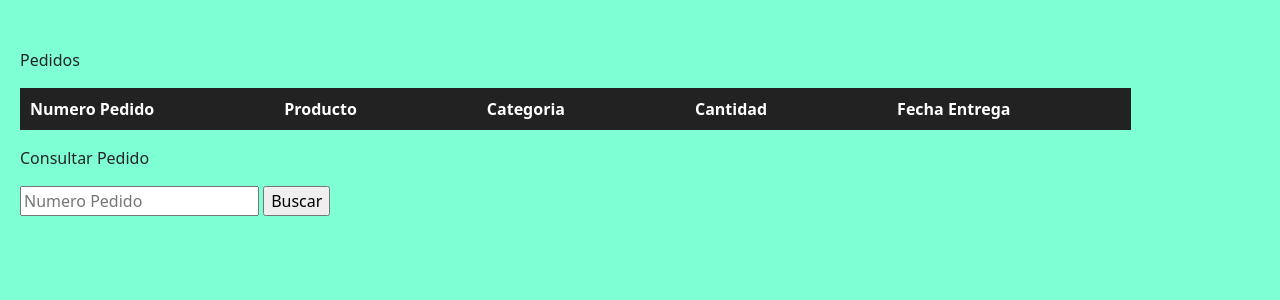
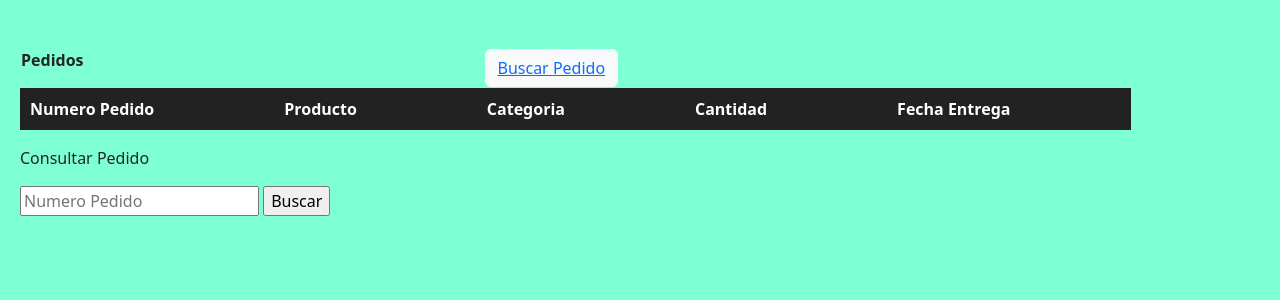
Before and after one commit to jaznarez/TerceraEntrega_JimenaAznarez, a Django app: page /MercadoApp/getPedido/ in a window 1280 px wide. Shown: the part 72-372 px from the top of the page. Run offline with Django 4.2, Linux system fonts and the light colour scheme; lists and menus that the app fills with data are empty; some libraries are stand-ins or nearby versions.

Commit message:
buscarpedido

```diff
--- a/MercadoApp/static/MercadoApp/css/Jime.css
+++ b/MercadoApp/static/MercadoApp/css/Jime.css
@@ -89,6 +89,10 @@ body{
     padding-right: 120px;
 }
 
+#buscarPedido tr th{
+    padding-right: 400px;
+}
+
 .btnEliminar a{
     border-radius: 15px !important;
     color: white !important;
--- a/MercadoApp/templates/MercadoApp/Pedidos.html
+++ b/MercadoApp/templates/MercadoApp/Pedidos.html
@@ -10,7 +10,11 @@
 
         {% block contenidoQueCambia %}
             <div class="formPedidoFormulario">
-            <p>Pedidos</p>
+            <table id="buscarPedido">
+                <th><p>Pedidos</p>
+                <th><button class="btn btn-light btnNuevoPedido"><a href="{% url 'getPedido' %}">Buscar Pedido</a></button></th>
+
+            </table>
             <table id="tableInfoPedidos">
                 <tr id="tituloTablaPedidos">
                     <th>Numero Pedido</th>
@@ -18,6 +22,7 @@
                     <th>Categoria </th>
                     <th>Cantidad   </th>
                     <th>Fecha Entrega</th>
+
 
 
                 </tr>
--- a/MercadoApp/templates/MercadoApp/getPedido.html
+++ b/MercadoApp/templates/MercadoApp/getPedido.html
@@ -10,7 +10,7 @@
             </form>
 
             {% if pedido %}
-                {% for i in Pedido %}
+                {% for i in Pedidos %}
                     <li> {{i.numero_pedido}} </li>
                     <li> {{i.nombre_producto}} </li>
                     <li> {{i.categoria_producto}} </li>
--- a/MercadoApp/urls.py
+++ b/MercadoApp/urls.py
@@ -23,5 +23,5 @@ urlpatterns = [
     path("eliminarPedido/<numero_pedido>", eliminarPedido, name="eliminarPedido"),
     path("editarPedido/<numero_pedido>", editarPedido, name="editarPedido"),
     path("getPedido/", getPedido, name="getPedido"),
-
+    path("buscarPedido/", buscarPedido, name="buscarPedido"),
 ]
--- a/MercadoApp/views.py
+++ b/MercadoApp/views.py
@@ -112,6 +112,17 @@ def editarCliente(request, nombre_cliente):
     else:
         miFormulario = formClienteFormulario(initial={"nombre": cliente.nombre, "apellido": cliente.apellido, "email":cliente.email, "telefono": cliente.telefono, "edad":cliente.edad})
     return render(request, "MercadoApp/editarCliente.html", {"miFormulario":miFormulario, "cliente": nombre_cliente, "avatar":avatar})
+
+def buscarPedido(request):
+    avatar = getavatar(request)
+    if request.GET["numero_pedido"]:
+        numero = request.GET["numero_pedido"]
+        pedido = Pedidos.objects.filter(numero_pedido = numero)
+        return redirect('getPedido')
+        #return render(request, "MercadoApp/getPedido.html", {"pedido": pedido, "avatar":avatar})
+    else:
+        respuesta ="No se enviaron datos"
+    return HTTPResponse(respuesta)
 
 def eliminarPedido(request, numero_pedido):
     avatar = getavatar(request)
```
Also changed, not shown: db.sqlite3.
